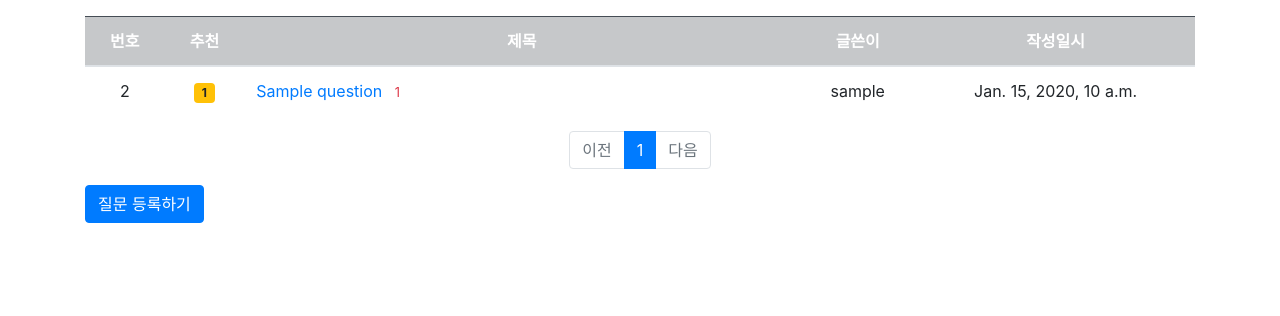
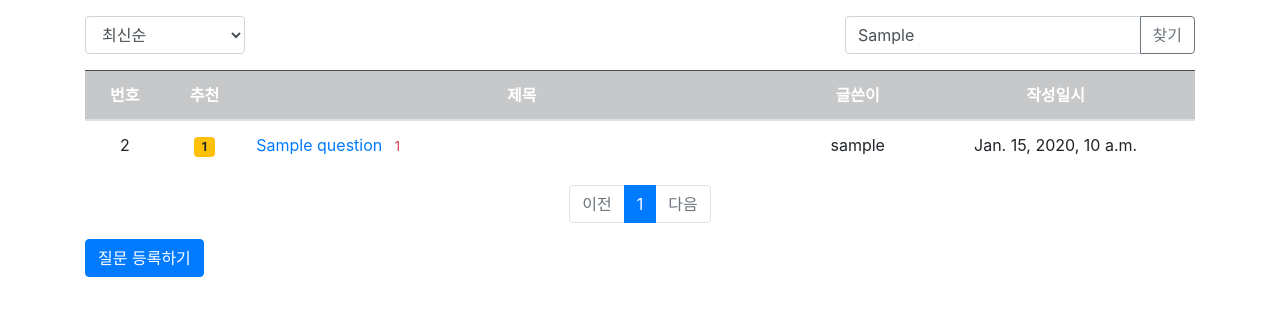
Before and after one commit to Kjw19/pybo, a Django app: template templates/pybo/question_list.html in a window 1280 px wide. Shown: the part 57-373 px from the top of the page. Run offline with Django 3.2, Linux system fonts and the light colour scheme; the template is opened without the code that fills it: most values are stand-ins (such as "Sample title", 1, 10 or a date in 2020).

Commit message:
두번 째 커밋

```diff
--- a/templates/base.html
+++ b/templates/base.html
@@ -9,7 +9,7 @@
     <link rel="stylesheet" type="text/css" href="{% static 'bootstrap.min.css' %}">
     <!-- pybo CSS -->
     <link rel="stylesheet" type="text/css" href="{% static 'style.css' %}">
-    <title>Hello, pybo!</title>
+    <title>파이보</title>
 </head>
 <body>
 <!-- 네비게이션바 -->
--- a/templates/pybo/question_list.html
+++ b/templates/pybo/question_list.html
@@ -2,6 +2,31 @@
 {% load pybo_filter %}
 {% block content %}
 <div class="container my-3">
+    <div class="row justify-content-between my-3">
+        <div class="col-2">
+            <select class="form-control so">
+                <option value="recent" {% if so == 'recent' %}selected{% endif %}>
+                    최신순
+                </option>
+
+                <option value="recommend" {% if so == 'recommend' %}selected{% endif %}>
+                    추천순
+                </option>
+
+                <option value="popular" {% if so == 'popular' %}selected{% endif %}>
+                    인기순
+                </option>
+            </select>
+        </div>
+        <div class="col-4 input-group">
+            <input type="text" class="form-control kw"
+                   value="{{ kw|default_if_none:''}}">
+            <div class="input-group-append">
+                <button class="btn btn-outline-secondary"
+                        type="button" id="btn_search">찾기</button>
+            </div>
+        </div>
+    </div>
     <table class="table">
         <thead>
         <tr class="text-center table-dark">
@@ -49,7 +74,8 @@
         <!-- 이전페이지 -->
         {% if question_list.has_previous %}
         <li class="page-item">
-            <a class="page-link" href="?page={{ question_list.previous_page_number }}">이전</a>
+            <a class="page-link"
+               data-page="{{ question_list.previous_page_number }}" href="#">이전</a>
         </li>
         {% else %}
         <li class="page-item disabled">
@@ -61,11 +87,15 @@
         {% if page_number >= question_list.number|add:-5 and page_number <= question_list.number|add:5 %}
         {% if page_number == question_list.number %}
         <li class="page-item active" aria-current="page">
-            <a class="page-link" href="?page={{ page_number }}">{{ page_number }}</a>
+            <a class="page-link" data-page="{{ page_number }}" href="#">
+                {{ page_number }}
+            </a>
         </li>
         {% else %}
         <li class="page-item">
-            <a class="page-link" href="?page={{ page_number }}">{{ page_number }}</a>
+            <a class="page-link" data-page="{{ page_number }}" href="#">
+                {{ page_number }}
+            </a>
         </li>
         {% endif %}
         {% endif %}
@@ -73,7 +103,7 @@
         <!-- 다음페이지 -->
         {% if question_list.has_next %}
         <li class="page-item">
-            <a class="page-link" href="?page={{ question_list.next_page_number }}">다음</a>
+            <a class="page-link" data-page="{{ question_list.next_number }}" href="#">다음</a>
         </li>
         {% else %}
         <li class="page-item disabled">
@@ -84,4 +114,34 @@
     <!-- 페이징처리 끝 -->
     <a href="{% url 'pybo:question_create' %}" class="btn btn-primary">질문 등록하기</a>
 </div>
+<form id="searchForm" method="get" action="{% url 'index' %}">
+    <input type="hidden" id="kw" name="kw" value="{{ kw|default_if_none:''}}">
+    <input type="hidden" id="page" name="page" value="{{ page }}">
+    <input type="hidden" id="so" name="so" value="{{ so }}">
+</form>
 {% endblock %}
+{% block script %}
+<script type='text/javascript'>
+$(document).ready(function(){
+    $(".page-link").on('click', function() {
+        $("#page").val($(this).data("page"));
+        $("#searchForm").submit();
+    });
+
+    $("#btn_search").on('click', function() {
+        $("#kw").val($(".kw").val());
+        $("#page").val(1);
+        $("#searchForm").submit();
+    });
+
+    $(".so").on('change', function() {
+        $("#so").val($(this).val());
+        $("#page").val(1);
+        $("#searchForm").submit();
+    });
+});
+</script>
+{% endblock %}
+
+
+</script>
```
Also changed, not shown: pybo/views/base_views.py (+27 -2 lines).
